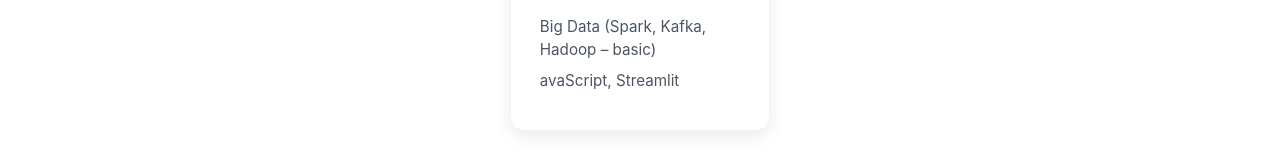
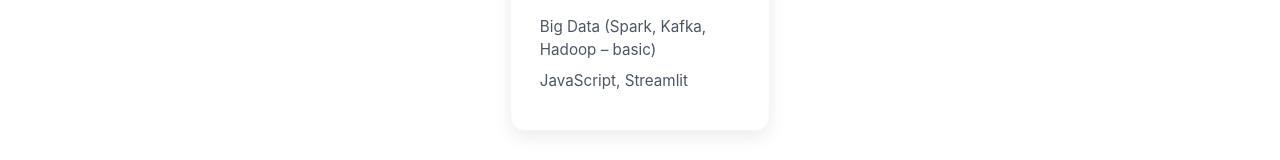
Before and after one commit to armanghazi/portfolio, a React (Vite) app: page /#/ in a window 1280 px wide. Shown: the part 1639-1799 px from the top of the page. Built offline with nearby package versions, Linux system fonts and the light colour scheme.

Commit message:
update_home

```diff
--- a/src/pages/Home.jsx
+++ b/src/pages/Home.jsx
@@ -120,7 +120,7 @@
             <h3>Additional Knowledge</h3>
             <ul>
             <li>Big Data (Spark, Kafka, Hadoop – basic)</li>
-            <li>avaScript, Streamlit</li>
+            <li>JavaScript, Streamlit</li>
 
             </ul>
           </div>
--- a/src/pages/Projects.jsx
+++ b/src/pages/Projects.jsx
@@ -256,7 +256,7 @@
               rel="noopener noreferrer"
               className="gis-gallery-button"
             >
-              Selected GIS & Spatial Analysis Works
+              Selected GIS Works(In English)
             </a>
             <a
               href={`${import.meta.env.BASE_URL || '/'}pdfs/mismapas.pdf`}
@@ -264,7 +264,7 @@
               rel="noopener noreferrer"
               className="gis-gallery-button"
             >
-              In Spanish
+              Selected GIS Works(In Spanish)
             </a>
           </div>
         </details>
```
